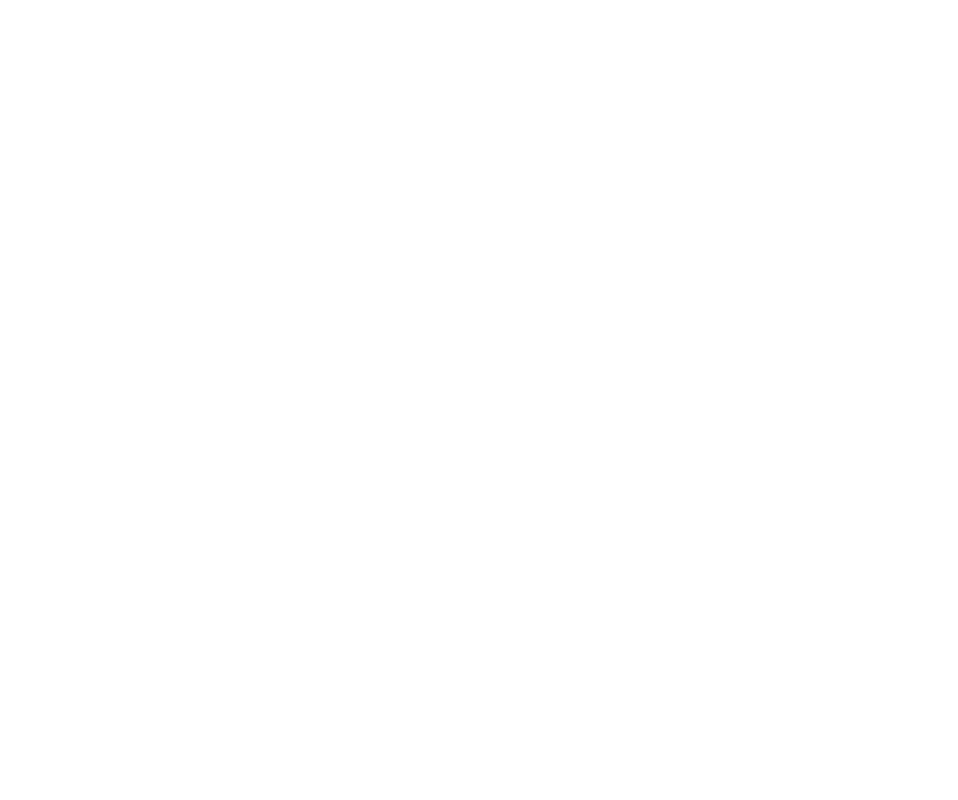
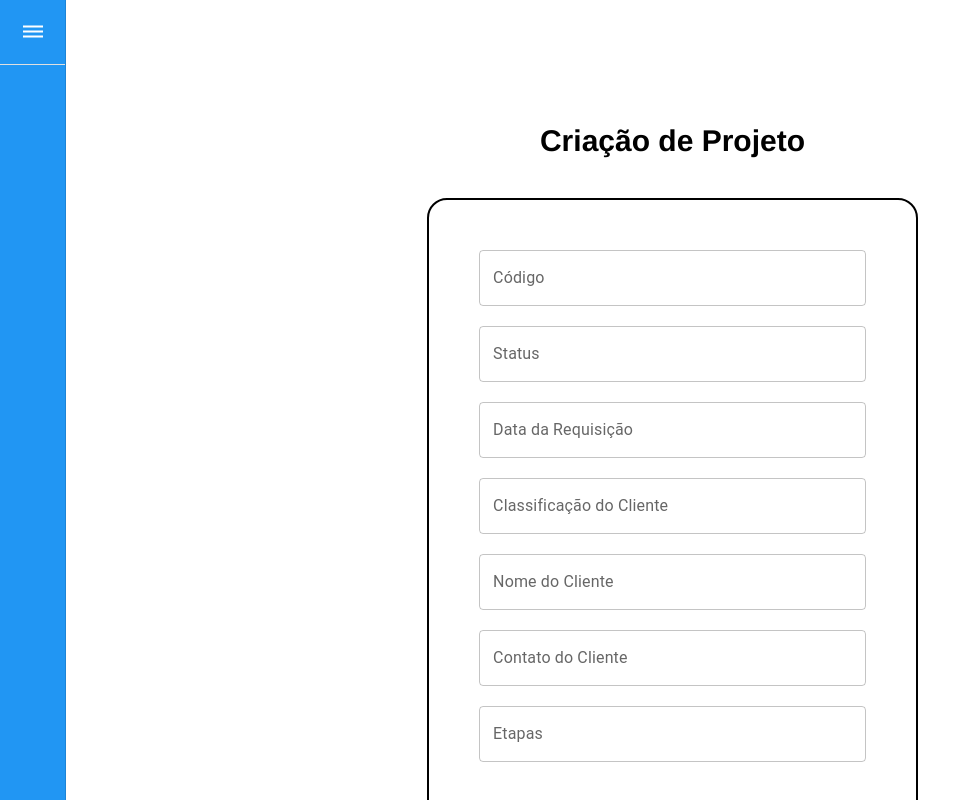
Before and after one commit to SairanSerra/SAI-Front, a React (Vite) app: page /steps in a window 1280 px wide. Before the commit this address had no page. Shown: the top 800 px of the page, without its empty margins (0-958 px from the left). Built offline with nearby package versions, Linux system fonts and the light colour scheme.

Commit message:
Criação do formulário criação do projeto

```diff
--- a/src/components/Layout/index.jsx
+++ b/src/components/Layout/index.jsx
@@ -60,7 +60,7 @@ const Drawer = styled(MuiDrawer, { shouldForwardProp: (prop) => prop !== 'open'
   }),
 );
 
-export default function MiniDrawer({ children }) {
+export default function Struct({ children }) {
   const theme = useTheme();
   const [open, setOpen] = React.useState(false);
 
--- /dev/null
+++ b/src/pages/Project/index.jsx
@@ -0,0 +1,66 @@
+import React from 'react';
+import * as Styled from './styles';
+import InputCustom from '../../components/Input';
+import DropdownCustom from '../../components/Dropdown';
+import Button from '../../components/Button';
+import Struct from '../../components/Layout';
+
+const CreateProject = () => {
+  console.log('de');
+
+  return (
+    <Struct>
+      <Styled.ContainerMaster>
+
+        <Styled.ContainerTitle>
+          <Styled.Title>Criação de Projeto</Styled.Title>
+        </Styled.ContainerTitle>
+
+        <Styled.ContainerForm>
+          <Styled.Form>
+            <Styled.ContainerInput>
+
+              <Styled.ContainerInputCodigo>
+                <InputCustom label="Código" />
+              </Styled.ContainerInputCodigo>
+
+              <Styled.ContainerInputStatus>
+                <InputCustom label="Status" />
+              </Styled.ContainerInputStatus>
+
+              <Styled.ContainerInputDateRequest>
+                <InputCustom label="Data da Requisição" />
+              </Styled.ContainerInputDateRequest>
+
+              <Styled.ContainerInputClassificationClient>
+                <InputCustom label="Classificação do Cliente" />
+              </Styled.ContainerInputClassificationClient>
+
+              <Styled.ContainerInputNameCliente>
+                <InputCustom label="Nome do Cliente" />
+              </Styled.ContainerInputNameCliente>
+
+              <Styled.ContainerInputContactCliente>
+                <InputCustom label="Contato do Cliente" />
+              </Styled.ContainerInputContactCliente>
+
+              <Styled.ContainerInputSteps>
+                <InputCustom label="Etapas" />
+              </Styled.ContainerInputSteps>
+
+              <Styled.ContainerButtom>
+                <Button color="primary" typeButton="outlined" title="Cancelar" style={{ marginRight: '50px' }} />
+                <Button color="primary" title="Salvar" />
+              </Styled.ContainerButtom>
+
+            </Styled.ContainerInput>
+
+          </Styled.Form>
+        </Styled.ContainerForm>
+
+      </Styled.ContainerMaster>
+    </Struct>
+  );
+};
+
+export default CreateProject;
--- /dev/null
+++ b/src/pages/Project/styles.js
@@ -0,0 +1,97 @@
+import styled from 'styled-components';
+
+export const ContainerMaster = styled.div`
+align-items: center;
+text-align: center;
+padding:100px;
+`;
+
+export const ContainerTitle = styled.div`
+margin-bottom: 40px;
+`;
+
+export const Title = styled.span`
+font-size: 30px;
+color: #000000;
+font-weight: bold;
+`;
+
+export const ContainerInput = styled.div`
+display: block;
+width:100%;
+`;
+
+export const ContainerInputStatus = styled.div`
+margin-bottom: 20px;
+`;
+
+export const ContainerInputDateRequest = styled.div`
+width: 100%;
+margin-bottom: 20px;
+`;
+
+export const ContainerInputClassificationClient = styled.div`
+width: 100%;
+margin-bottom: 20px;
+`;
+
+export const ContainerInputCodigo = styled.div`
+width: 100%;
+margin-bottom: 20px;
+`;
+
+export const ContainerInputNameCliente = styled.div`
+width: 100%;
+margin-bottom: 20px;
+`;
+export const ContainerInputContactCliente = styled.div`
+width: 100%;
+margin-bottom: 20px;
+`;
+export const ContainerInputSteps = styled.div`
+width: 100%;
+margin-bottom: 20px;
+`;
+
+export const ContainerButtom = styled.div`
+margin-top: 70px;
+display: flex;
+`;
+
+export const ContainerForm = styled.div`
+width: 100%;
+display:flex;
+justify-content: center;
+text-align: center;
+`;
+
+export const Form = styled.div`
+border: 2px solid #000000;
+padding: 50px;
+background-color: transparent;
+border-radius: 20px;
+width: 40%;
+`;
+
+export const containerLinkText = styled.div`
+display: flex;
+justify-content: center;
+`;
+
+export const Text = styled.p`
+color: #1976D2;
+margin-top:50px;
+
+&:hover{
+cursor: pointer;
+color: #054B90;
+scale: 1.3;
+transition: 0.25s ease-out
+}
+`;
+
+export const ContainerTextRegiter = styled.div``;
+
+export const ContainerTextForgotPassword = styled.div`
+margin-left: 50px;
+`;
--- a/src/pages/SignUP/hooks/useSignUp.js
+++ b/src/pages/SignUP/hooks/useSignUp.js
@@ -3,6 +3,7 @@ import { useForm } from 'react-hook-form';
 
 const useSignUP = () => {
   const navigate = useNavigate();
+
   const {
     handleSubmit, formState: { errors }, control,
   } = useForm({
@@ -11,7 +12,7 @@ const useSignUP = () => {
       email: '',
       password: '',
       confirmPassword: '',
-      sector: '',
+      group: '',
     },
     mode: 'onChange',
   });
--- a/src/pages/SignUP/index.jsx
+++ b/src/pages/SignUP/index.jsx
@@ -30,7 +30,7 @@ const SignUP = () => {
                 rules={{ required: true }}
                 render={({ field: { onChange, value } }) => (
                   <InputCustom
-                    label="Name"
+                    label="Nome"
                     onChange={onChange}
                     value={value}
                     error={errors.name !== undefined}
--- a/src/pages/SignUP/utils/itemsDropdown.js
+++ b/src/pages/SignUP/utils/itemsDropdown.js
@@ -11,4 +11,8 @@ export const ItemsDropdownSignUP = () => [
     label: 'Projeto',
     value: 'PROJETO',
   },
+  {
+    label: 'Admin',
+    value: 'ADMIN',
+  },
 ];
--- /dev/null
+++ b/src/routes/components.jsx
@@ -0,0 +1,15 @@
+/* eslint-disable react/react-in-jsx-scope */
+import React from 'react';
+import { Route, Routes } from 'react-router-dom';
+import CreateProject from '../pages/Project';
+
+const RouteComponents = () => {
+  console.log('aqui');
+  return (
+    <Routes>
+      <Route path="/" element={<CreateProject />} />
+    </Routes>
+  );
+};
+
+export default RouteComponents;
--- a/src/routes/index.jsx
+++ b/src/routes/index.jsx
@@ -2,6 +2,9 @@ import React from 'react';
 import { BrowserRouter, Routes, Route } from 'react-router-dom';
 import Login from '../pages/Login';
 import SignUP from '../pages/SignUP';
+import RouteProject from './project';
+import RouteComponents from './components';
+import RouteSteps from './steps';
 
 const PrincipalRoutes = () => (
 
@@ -9,6 +12,9 @@ const PrincipalRoutes = () => (
     <Routes>
       <Route path="/" element={<Login />} />
       <Route path="/register" element={<SignUP />} />
+      <Route path="/project/*" element={<RouteProject />} />
+      <Route path="/components/*" element={<RouteComponents />} />
+      <Route path="/steps/*" element={<RouteSteps />} />
     </Routes>
   </BrowserRouter>
 
--- /dev/null
+++ b/src/routes/project.jsx
@@ -0,0 +1,15 @@
+/* eslint-disable react/react-in-jsx-scope */
+import React from 'react';
+import { Route, Routes } from 'react-router-dom';
+import CreateProject from '../pages/Project';
+
+const RouteProject = () => {
+  console.log('aqui');
+  return (
+    <Routes>
+      <Route path="/" element={<CreateProject />} />
+    </Routes>
+  );
+};
+
+export default RouteProject;
--- /dev/null
+++ b/src/routes/steps.jsx
@@ -0,0 +1,15 @@
+/* eslint-disable react/react-in-jsx-scope */
+import React from 'react';
+import { Route, Routes } from 'react-router-dom';
+import CreateProject from '../pages/Project';
+
+const RouteSteps = () => {
+  console.log('aqui');
+  return (
+    <Routes>
+      <Route path="/" element={<CreateProject />} />
+    </Routes>
+  );
+};
+
+export default RouteSteps;
```
